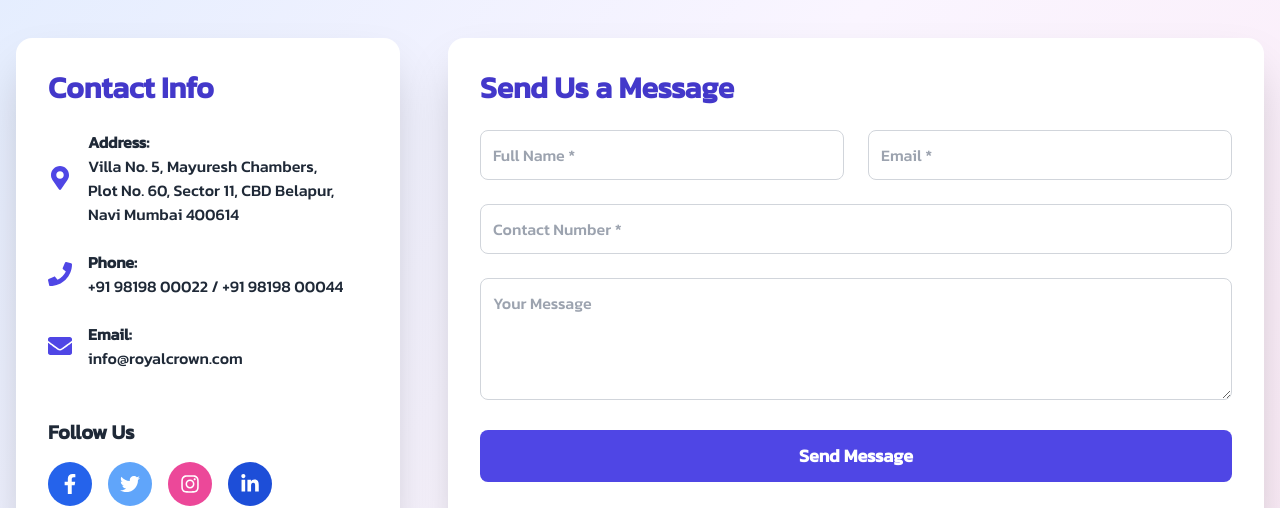
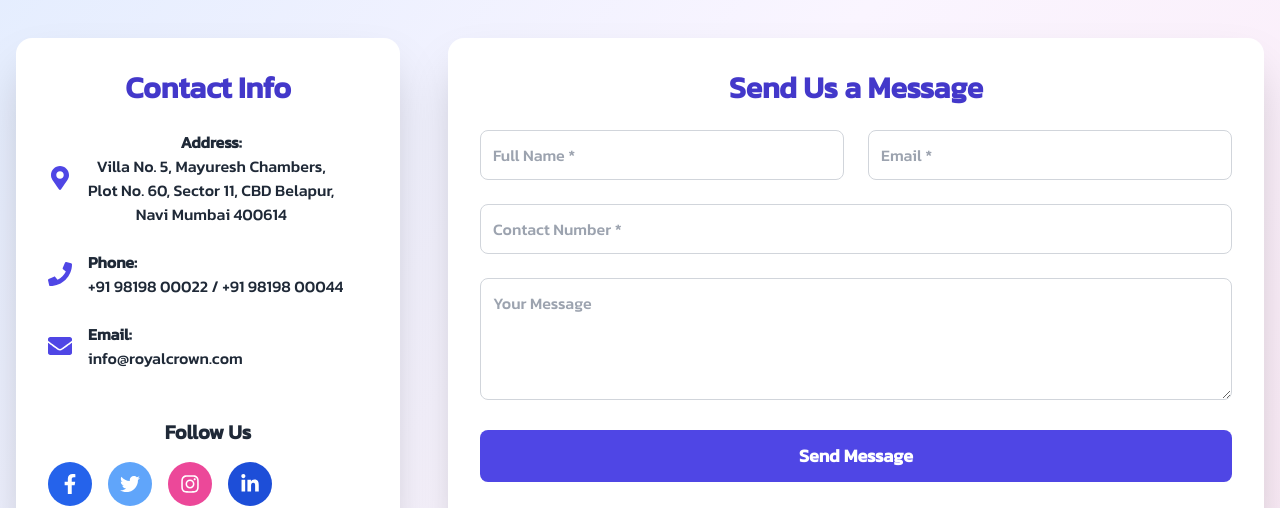
Before and after one commit to AkshayKalamkarr/supremeinfrastructure, a Next.js app: page /contact in a window 1280 px wide. Shown: the part 526-1034 px from the top of the page. Built offline with nearby package versions, Linux system fonts and the light colour scheme.

Commit message:
code updated

```diff
--- a/app/contact/page.jsx
+++ b/app/contact/page.jsx
@@ -57,15 +57,15 @@ export default function Contact() {
             transition={{ duration: 0.8 }}
             className="bg-white shadow-2xl rounded-2xl p-8 transform hover:scale-105 transition duration-300"
           >
-            <h2 className="text-3xl font-bold mb-6 text-indigo-700">Contact Info</h2>
+            <h2 className="text-3xl font-bold mb-6 text-indigo-700 text-center">Contact Info</h2>
             <div className="space-y-6">
               <div className="flex items-center space-x-4">
                 <FaMapMarkerAlt className="text-2xl text-indigo-600" />
                 <div>
-                  <p className="font-semibold">Address:</p>
-                  <p>Villa No. 5, Mayuresh Chambers,</p>
-                  <p>Plot No. 60, Sector 11, CBD Belapur,</p>
-                  <p>Navi Mumbai 400614</p>
+                  <p className="font-semibold text-center">Address:</p>
+                  <p className='text-center'>Villa No. 5, Mayuresh Chambers,</p>
+                  <p className='text-center'>Plot No. 60, Sector 11, CBD Belapur,</p>
+                  <p className='text-center'>Navi Mumbai 400614</p>
                 </div>
               </div>
               <div className="flex items-center space-x-4">
@@ -85,7 +85,7 @@ export default function Contact() {
             </div>
 
             <div className="mt-12">
-              <h3 className="text-xl font-semibold mb-4">Follow Us</h3>
+              <h3 className="text-xl font-semibold mb-4 text-center">Follow Us</h3>
               <div className="flex space-x-4">
                 {[
                   { icon: FaFacebookF, color: 'bg-blue-600' },
@@ -114,7 +114,7 @@ export default function Contact() {
             transition={{ duration: 0.8 }}
             className="lg:col-span-2 bg-white shadow-2xl rounded-2xl p-8 transform hover:scale-105 transition duration-300"
           >
-            <h2 className="text-3xl font-bold mb-6 text-indigo-700">Send Us a Message</h2>
+            <h2 className="text-3xl font-bold mb-6 text-indigo-700 text-center">Send Us a Message</h2>
             <form onSubmit={handleSubmit} className="space-y-6">
               <div className="grid grid-cols-1 md:grid-cols-2 gap-6">
                 <motion.div variants={inputVariants} whileFocus="focus" whileBlur="blur">
```
